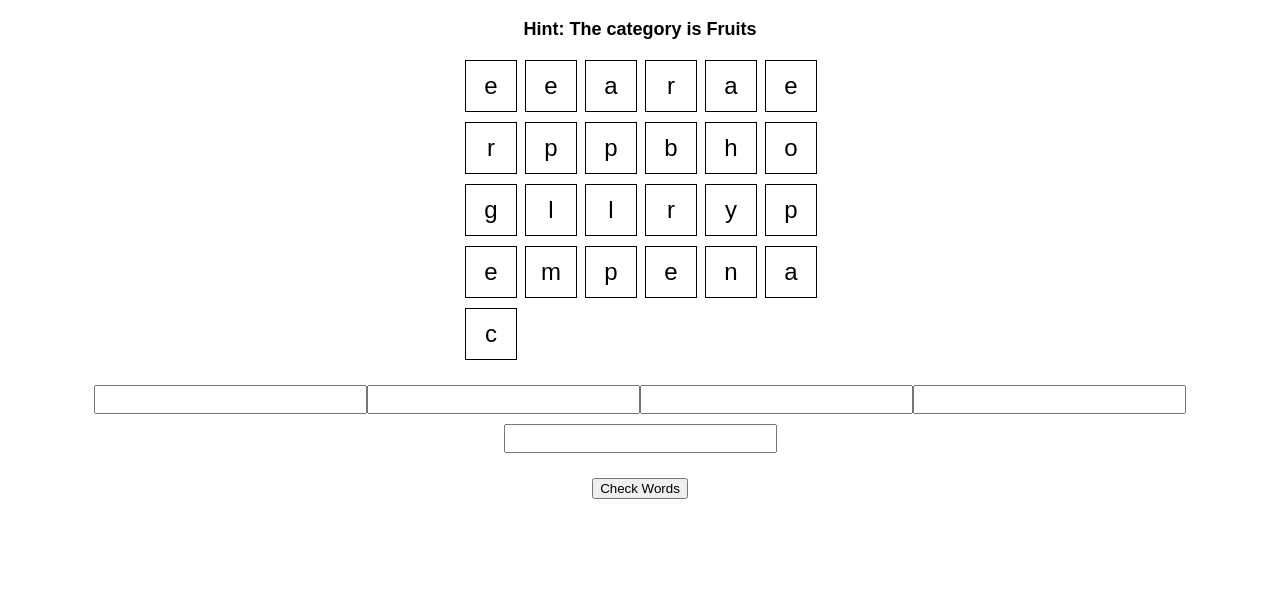
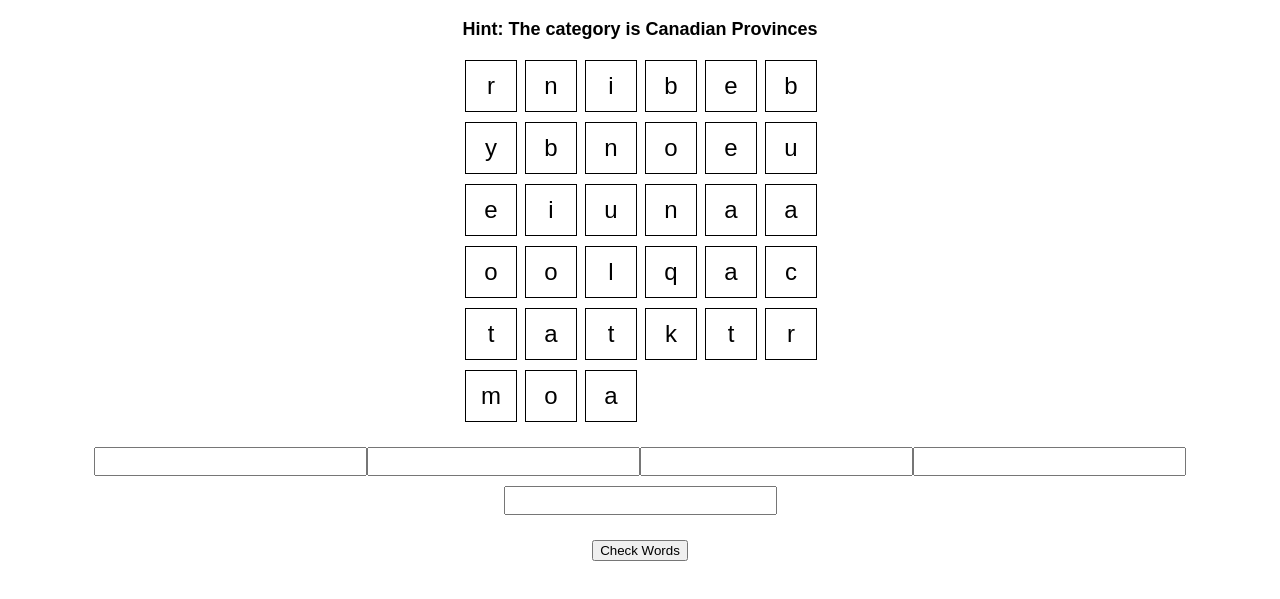
Before and after one commit to KaiKai7/Word-Rumble, a plain HTML site: page index.html in a window 1280 px wide. Shown: the part 61-660 px from the top of the page. Drawn offline with Linux system fonts and the light colour scheme.

Commit message:
Update index.html

```diff
--- a/index.html
+++ b/index.html
@@ -60,10 +60,10 @@
 
     <script>
         // The category of the words as a hint
-        const category = "Fruits";
+        const category = "Canadian Provinces";
 
         // The 5 correct words related to the category
-        const words = ["apple", "grape", "peach", "berry", "lemon"];
+        const words = ["yukon", "alberta", "manitoba", "ontario", "quebec"];
 
         // Display the category hint
         document.getElementById('hint').textContent = "Hint: The category is " + category;
```
